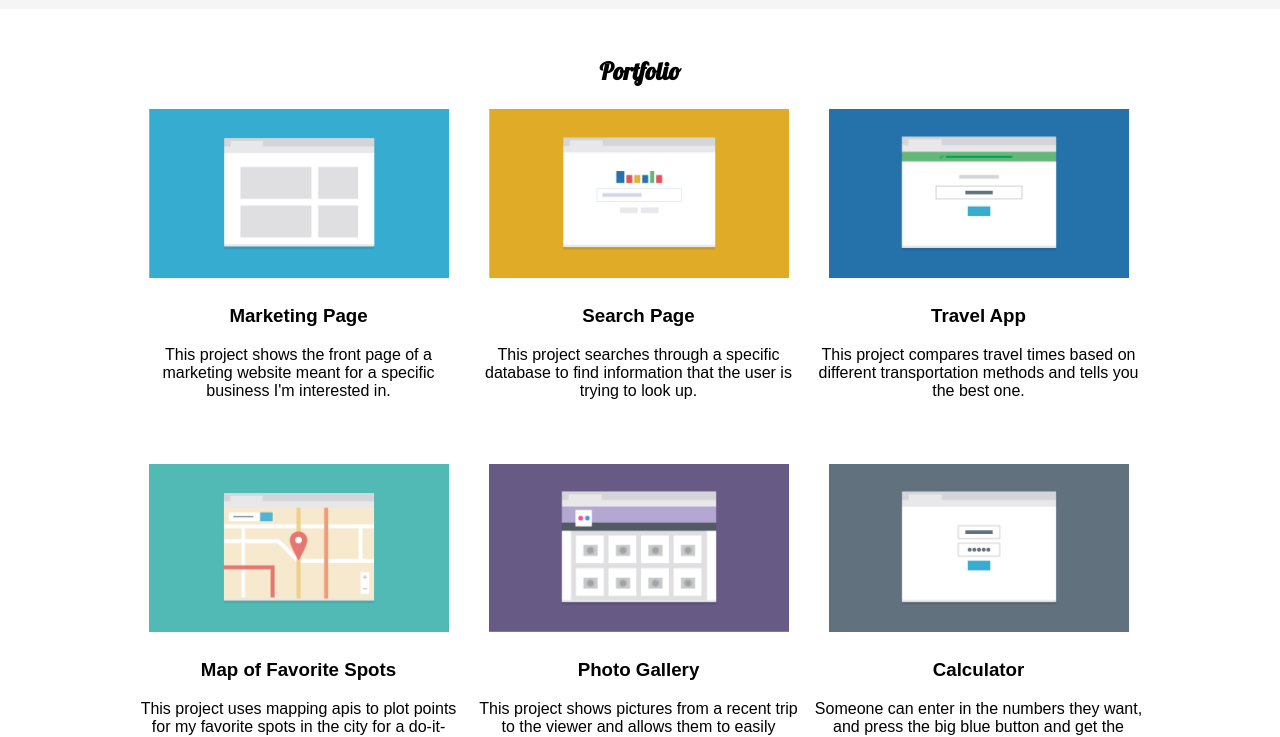
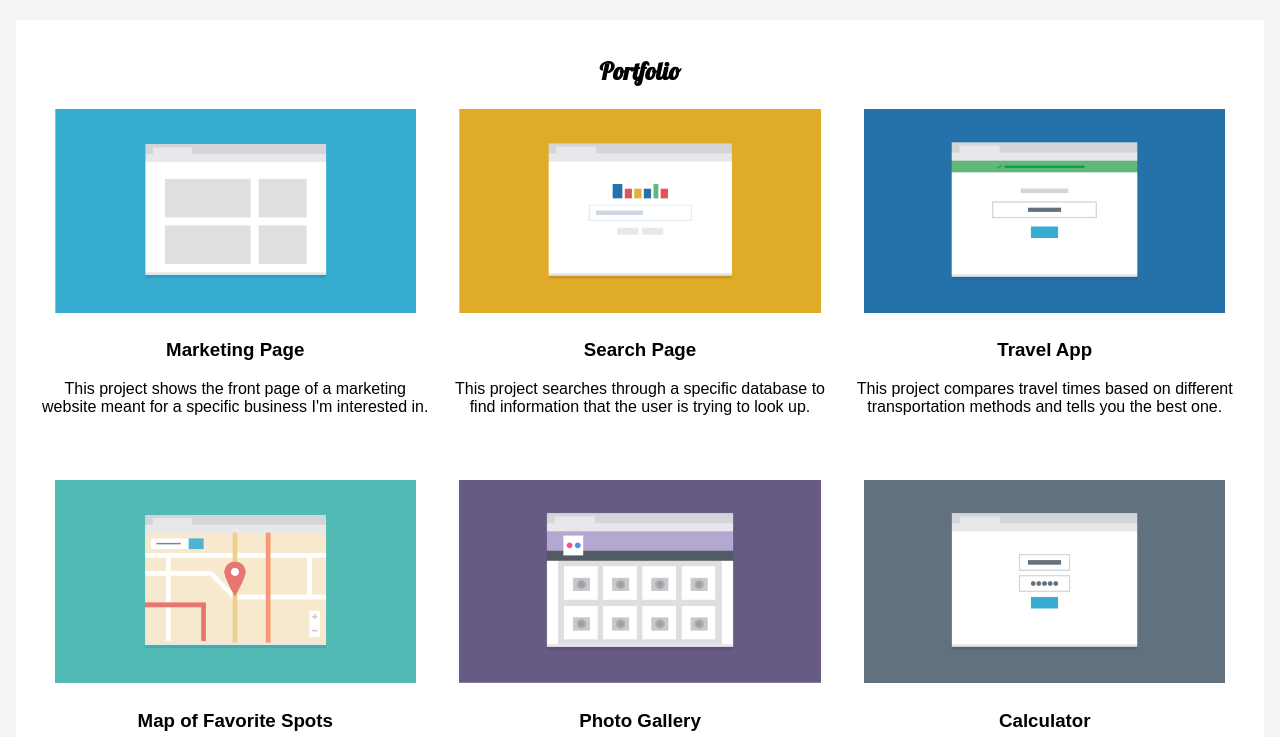
Before and after one commit to MaxwellKendall/Responsive-Layout-Project, a plain HTML site: page index.html in a window 1280 px wide. Shown: the part 271-1008 px from the top of the page. Drawn offline with Linux system fonts and the light colour scheme.

Commit message:
Response to Feedback from TH

```diff
--- a/index.html
+++ b/index.html
@@ -3,7 +3,7 @@
 <head>
         <meta charset="utf-8">
         <meta name="viewport" content="width=device-width, initial-scale=1.0">
-        <title>"Maxwell Kendall"></title>
+        <title>Maxwell Kendall</title>
         <link href='https://fonts.googleapis.com/css?family=Open+Sans' rel='stylesheet' type='text/css'>
         <link href='https://fonts.googleapis.com/css?family=Lobster' rel='stylesheet' type='text/css'>
         <link rel="stylesheet" href="stylesheets/style.css">
@@ -35,7 +35,7 @@
             </header>
                 <div class="portfolio">
                     <h2 class="portfolio-title">Portfolio</h2>
-                    <div class="img-container">
+                    <!-- <div class="img-container"> -->
                         <div class="img">
                         <img srcset="images/portfolio-1.png 1x, images/portfolio-1.png 2x"
                         src="images/portfolio-1.png"
@@ -87,7 +87,6 @@
                         <p>Someone can enter in the numbers they want, and
                         press the big blue button and get the result.</p>
                     </div>
-            </div><!-- END OF img-container DIV -->
                 </div><!-- End of Portfolio -->
                 <div class="contact">
                     <h2>Contact</h2>
--- a/stylesheets/style.css
+++ b/stylesheets/style.css
@@ -8,6 +8,7 @@ Universal Elements
     text-align: center;
     font-family: "Lobster",'Open Sans', sans-serif;
     box-sizing: border-box;
+    background-color: #f5f5f5;
 }
 
 /***************************
@@ -95,6 +96,7 @@ header {
     padding: .1em;
     text-decoration: none;
     color: black;
+    background-color: white;
 }
 
 .main-nav li a:hover {
@@ -118,12 +120,6 @@ header {
 
 }
 
-.portfolio-title {
-    color: black;
-    font-family: "Lobster", sans-serif;
-
-}
-
 .non-mobile {
         display: none;
 }
@@ -134,25 +130,42 @@ Portfolio Section
 ****************************
 ***************************/
 
+.portfolio-title {
+    color: black;
+    font-family: "Lobster", sans-serif;
+    background-color: white;
+
+}
 .portfolio {
-    max-width: 1270px;
     margin: auto;
+    background-color: white;
 }
 
 .portfolio p {
     padding-bottom: 2.5em;
     font-family: sans-serif;
+    background-color: white;
 }
 
 .portfolio img {
     width: calc(100% - 2em);
-    max-width: 1250px;
     padding-bottom: .25em;
     margin: auto;
+    background-color: white;
 }
 
 .img {
     text-align: center;
+    background-color: white;
+}
+
+.img h3 {
+    background-color: white;
+}
+
+.left,
+.right {
+    /*display: none;*/
 }
 /***************************
 ****************************
@@ -269,6 +282,7 @@ Responsive Website | Tablet
         text-decoration: none;
         color: black;
         padding: 2em;
+        background-color: inherit;
     }
 
     .main-nav li a:hover {
@@ -312,18 +326,19 @@ Responsive Website | Tablet
 
     .portfolio {
         text-align: center;
-        margin: auto;
-        padding: 1em 1em;
-        display: inline-block;
+        padding: .25em .25em;
+        display: block;
+        background-color: white;
     }
 
 .img
      {
         display: inline-block;
-        float: left;
-        padding: 1em .25em 1em 1em;
+        margin: auto;
+        padding: .25em;
         vertical-align: top;
         margin: auto;
+        width: 40%;
     }
 
     /***************************
@@ -348,24 +363,6 @@ Responsive Website | Tablet
         padding: 0 1em;
     }
 }
-
-
-
-
-
-
-
-
-
-
-
-
-
-
-
-
-
-
 
 /***************************
 ****************************
@@ -396,6 +393,7 @@ Responsive Website | Desktop
 
     .main-nav li a {
         padding: 4em;
+        background-color: #f5f5f5;
     }
 
     .profile-pic {
@@ -411,18 +409,18 @@ Responsive Website | Desktop
 
 .portfolio {
     text-align: center;
-    margin: auto;
-    max-width: 1055px;
+    vertical-align: top;
     padding: 1em 1em;
+    width: calc(100% - 2em);
     display: inline-block;
 }
 
 
 .img {
-        display: inline;
+        display: inline-block;
         padding: .25em;
+        width: 33%;
         vertical-align: top;
-        max-width: 340px;
         text-align: center;
     }
 
```
